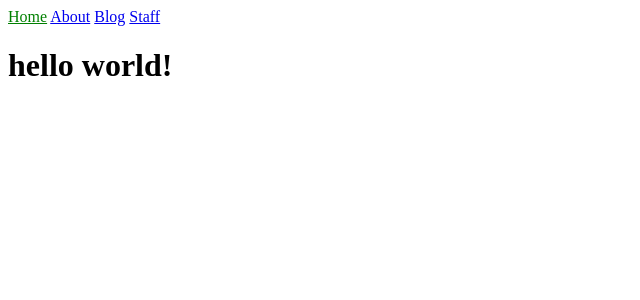
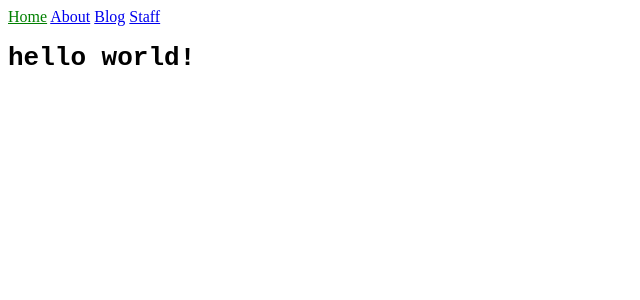
Before and after one commit to regularegg/logblog, a Jekyll site: the page built from index.html, in a window 1280 px wide. Shown: the top 300 px of the page, without its empty margins (0-640 px from the left). Built offline with Jekyll 4.4.1, drawn with Linux system fonts in a browser that asks for light colours.

Commit message:
putting it back

```diff
--- a/_config.yml
+++ b/_config.yml
@@ -1,3 +1,7 @@
+url: https://regularegg.github.io
+baseurl: /regularegg.github.io
+author: Mary L
+
 collections:
   authors:
     output: true
@@ -17,3 +21,9 @@
       path: ""
     values:
       layout: "default"
+
+
+
+plugins:
+  - jekyll-feed
+  - jekyll-seo-tag
--- a/_sass/main.scss
+++ b/_sass/main.scss
@@ -1,3 +1,25 @@
 .current {
   color: green;
 }
+
+//fonts
+
+.silkscreen-regular {
+  font-family: "Silkscreen", monospace;
+  font-weight: 400;
+  font-style: normal;
+}
+
+.silkscreen-bold {
+  font-family: "Silkscreen", monospace;
+  font-weight: 700;
+  font-style: normal;
+}
+
+//text styling
+html, body { background: white; }
+
+h1 {
+  color: black;
+  font-family:monospace;
+}
```
